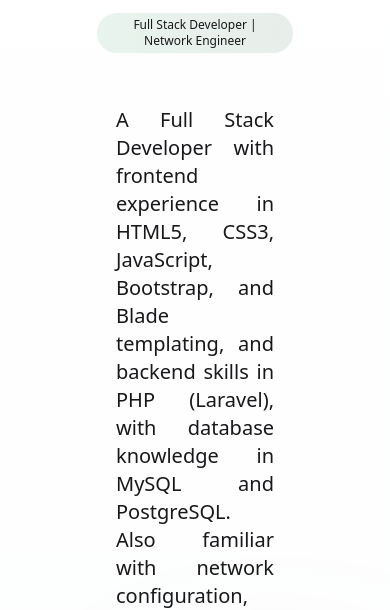
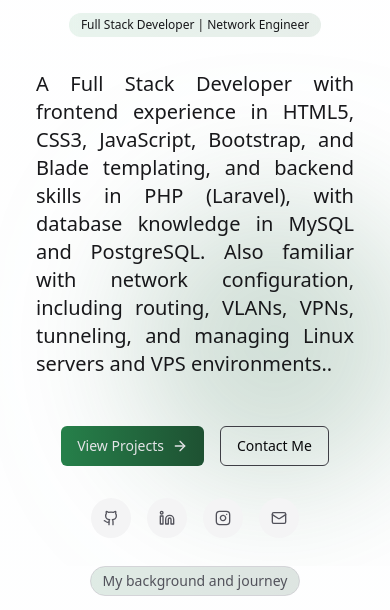
Before and after one commit to ridho-f/portfolio, a Next.js app: page / in a window 390 px wide. Shown: the part 708-1318 px from the top of the page. Built offline with nearby package versions, Linux system fonts and the light colour scheme.

Commit message:
fix: padding on hero mobile section

```diff
--- a/app/page.tsx
+++ b/app/page.tsx
@@ -60,6 +60,7 @@ export default function Portfolio() {
             badge="Full Stack Developer | Network Engineer"
             description="A Full Stack Developer with frontend experience in HTML5, CSS3, JavaScript, Bootstrap, and Blade templating, and backend skills in PHP (Laravel), with database knowledge in MySQL and PostgreSQL. Also familiar with network configuration, including routing, VLANs, VPNs, tunneling, and managing Linux servers and VPS environments.."
             githubUrl="https"
+            instagramUrl="https://instagram.com/ridhof_1"
             linkedinUrl="https://www.linkedin.com/in/ridha-f"
             email="ridh@"
           />
--- a/components/section/hero-mobile.tsx
+++ b/components/section/hero-mobile.tsx
@@ -6,6 +6,7 @@ import {
   Linkedin,
   Mail,
   ArrowRight,
+  Instagram,
 } from "lucide-react";
 import { Button } from "@/components/ui/button";
 import TextType from "@/components/TextType";
@@ -19,6 +20,7 @@ interface HeroMobileProps {
   roles: string[];
   badge: string;
   description: string;
+  instagramUrl: string;
   githubUrl: string;
   linkedinUrl: string;
   email: string;
@@ -29,12 +31,13 @@ export default function HeroMobile({
   roles,
   badge,
   description,
+  instagramUrl,
   githubUrl,
   linkedinUrl,
   email,
 }: HeroMobileProps) {
   return (
-    <div className="lg:hidden flex flex-col items-center text-center space-y-8 px-20">
+    <div className="lg:hidden flex flex-col items-center text-center space-y-8 px-5">
       {/* 1. Name */}
       {/* 1. Name */}
       <h1 className="text-4xl sm:text-5xl font-bold tracking-tight flex flex-col items-center">
@@ -100,7 +103,7 @@ export default function HeroMobile({
 
       {/* 4. Description */}
 
-      <p className="text-xl text-justify dark:text-zinc-300 text-zinc-900 max-w-[600px] p-5">
+      <p className="text-xl text-justify dark:text-zinc-300 text-zinc-900 max-w-[600px]">
         {description}
       </p>
 
@@ -132,12 +135,9 @@ export default function HeroMobile({
           <Button
             variant="ghost"
             size="icon"
-            className="rounded-full bg-zinc-800/50 hover:bg-zinc-800 text-zinc-400 hover:text-white"
+            className="rounded-full bg-zinc-100 text-zinc-600 hover:bg-zinc-200 hover:text-zinc-900 dark:bg-zinc-800 dark:text-zinc-400 dark:hover:bg-zinc-700 dark:hover:text-zinc-50"
           >
             <Github className="h-5 w-5" />
-            <span className="sr-only">
-              GitHub
-            </span>
           </Button>
         </Link>
 
@@ -145,12 +145,19 @@ export default function HeroMobile({
           <Button
             variant="ghost"
             size="icon"
-            className="rounded-full bg-zinc-800/50 hover:bg-zinc-800 text-zinc-400 hover:text-white"
+            className="rounded-full bg-zinc-100 text-zinc-600 hover:bg-zinc-200 hover:text-zinc-900 dark:bg-zinc-800 dark:text-zinc-400 dark:hover:bg-zinc-700 dark:hover:text-zinc-50"
           >
             <Linkedin className="h-5 w-5" />
-            <span className="sr-only">
-              LinkedIn
-            </span>
+          </Button>
+        </Link>
+
+        <Link href={instagramUrl} target="_blank">
+          <Button
+            variant="ghost"
+            size="icon"
+            className="rounded-full bg-zinc-100 text-zinc-600 hover:bg-zinc-200 hover:text-zinc-900 dark:bg-zinc-800 dark:text-zinc-400 dark:hover:bg-zinc-700 dark:hover:text-zinc-50"
+          >
+            <Instagram className="h-5 w-5" />
           </Button>
         </Link>
 
@@ -158,10 +165,9 @@ export default function HeroMobile({
           <Button
             variant="ghost"
             size="icon"
-            className="rounded-full bg-zinc-800/50 hover:bg-zinc-800 text-zinc-400 hover:text-white"
+            className="rounded-full bg-zinc-100 text-zinc-600 hover:bg-zinc-200 hover:text-zinc-900 dark:bg-zinc-800 dark:text-zinc-400 dark:hover:bg-zinc-700 dark:hover:text-zinc-50"
           >
             <Mail className="h-5 w-5" />
-            <span className="sr-only">Email</span>
           </Button>
         </Link>
       </div>
```
